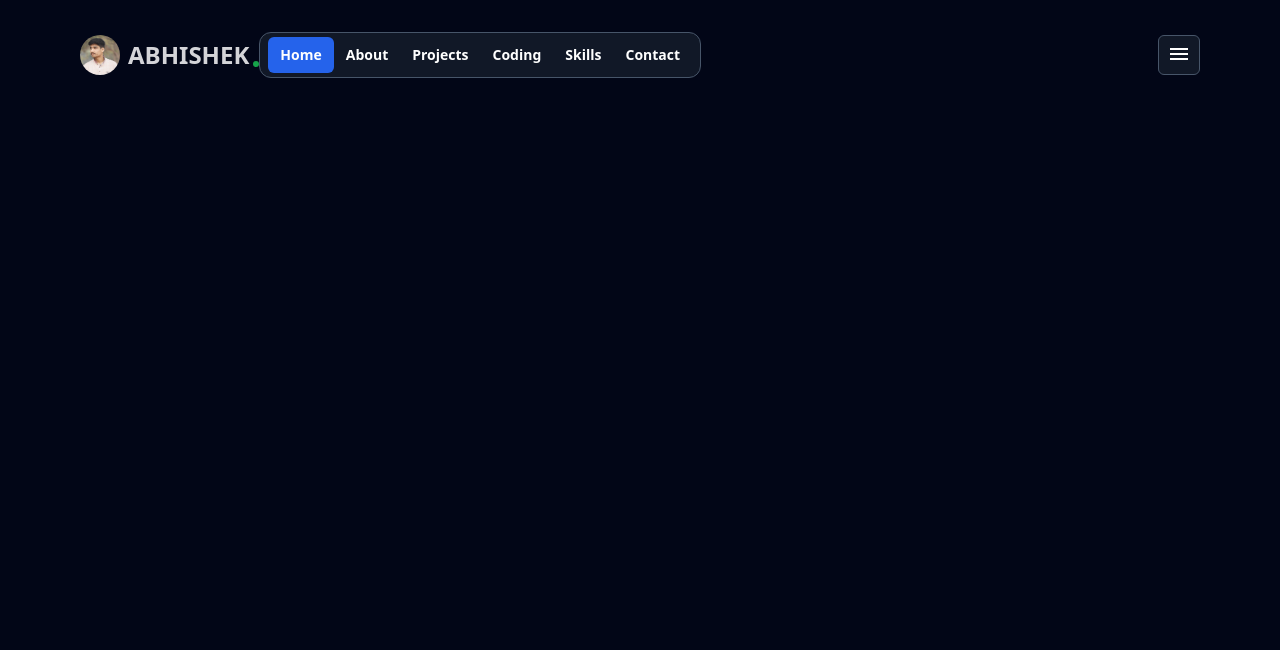
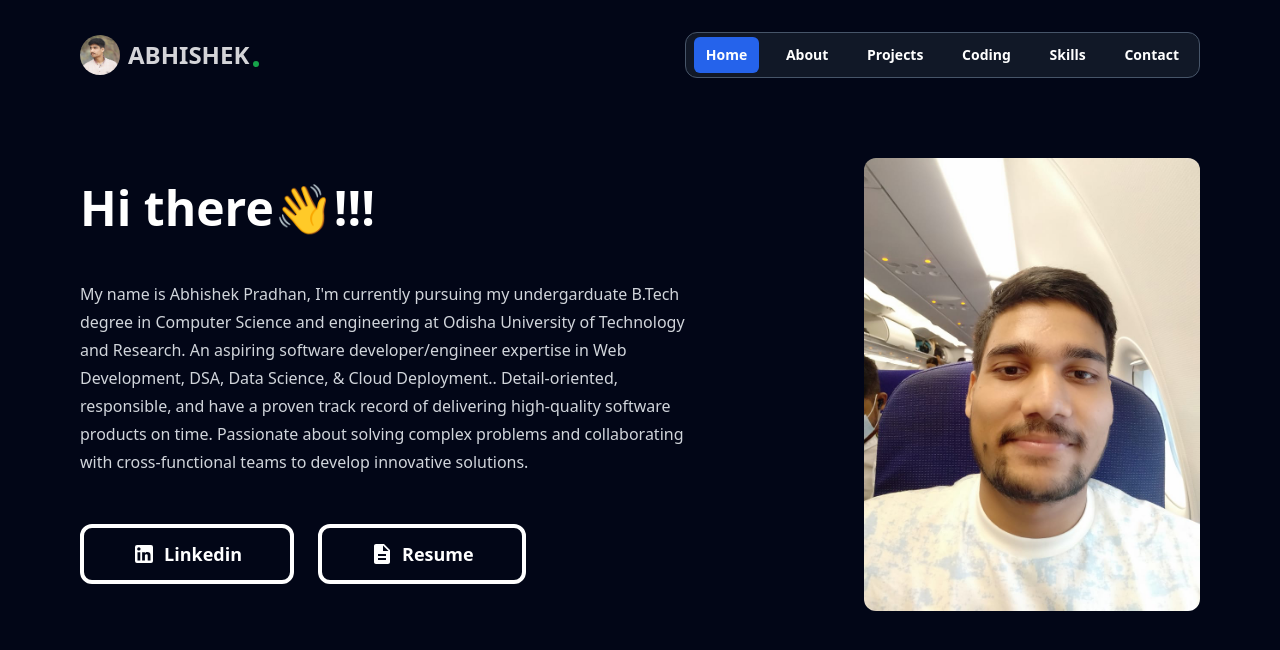
Before and after one commit to Abhishek-723/my-portfolio, a React (Create React App) app: page / in a window 1280 px wide. Shown: the top 650 px of the page. Built offline with nearby package versions, Linux system fonts and the light colour scheme.

Commit message:
Added banner section

```diff
--- a/src/App.js
+++ b/src/App.js
@@ -1,10 +1,12 @@
 import "./App.css";
+import Banner from "./Components/Banner";
 import Navbar from "./Components/Navbar";
 
 function App() {
   return (
     <div className="">
       <Navbar />
+      <Banner />
     </div>
   );
 }
--- /dev/null
+++ b/src/Components/Banner.js
@@ -0,0 +1,37 @@
+import React from "react";
+import LinkedInIcon from "@mui/icons-material/LinkedIn";
+import DescriptionIcon from "@mui/icons-material/Description";
+import BannerImage from "../Images/Banner.jpeg";
+
+const Banner = () => {
+  return (
+    <div className="text-white lg:px-20 px-8 py-12 w-full flex justify-between md:items-center items-start">
+      <div className="w-[55%]">
+        <div className="text-5xl font-bold">Hi there👋!!!</div>
+        <div className="text-md text-gray-300 my-12 leading-7">
+          My name is Abhishek Pradhan, I'm currently pursuing my undergarduate
+          B.Tech degree in Computer Science and engineering at Odisha University
+          of Technology and Research. An aspiring software developer/engineer
+          expertise in Web Development, DSA, Data Science, & Cloud Deployment..
+          Detail-oriented, responsible, and have a proven track record of
+          delivering high-quality software products on time. Passionate about
+          solving complex problems and collaborating with cross-functional teams
+          to develop innovative solutions.
+        </div>
+        <div className="flex">
+          <button className="px-12 py-3 border-4 border-white hover:bg-blue-700 rounded-xl text-lg font-semibold flex items-center">
+            <LinkedInIcon className="mr-2" />
+            Linkedin
+          </button>
+          <button className=" ml-6 px-12 py-3 border-4 border-white hover:bg-amber-500 rounded-xl text-lg font-semibold flex items-center">
+            <DescriptionIcon className="mr-2" />
+            Resume
+          </button>
+        </div>
+      </div>
+      <img src={BannerImage} alt="" className="w-[30%] rounded-xl" />
+    </div>
+  );
+};
+
+export default Banner;
--- a/src/Components/Navbar.js
+++ b/src/Components/Navbar.js
@@ -13,8 +13,8 @@ const Navbar = () => {
     setViewNav(!viewNav);
   };
   return (
-    <div className="w-full">
-      <div className="w-full flex lg:px-20 md:px-8 px-12 lg:py-8 py-4 justify-between md:items-center items-start">
+    <div className="w-full relative">
+      <div className="w-full flex lg:px-20 px-8 lg:py-8 py-4 justify-between md:items-center items-start">
         <div className="flex w-max items-center">
           <Avatar alt="" src={profilePhoto} />
           <p className="text-zinc-300 lg:text-2xl text-xl font-bold ml-2">
@@ -24,7 +24,7 @@ const Navbar = () => {
         </div>
         <div
           className={classnames(
-            "hidden w-[300px] lg:w-1/2 md:w-3/5 min-width-[300px] rounded-xl border border-slate-600 px-2 py-1 md:flex w-full justify-between items-center text-white bg-gray-900"
+            "hidden lg:w-[46%] md:w-3/5 min-width-[300px] rounded-xl border border-slate-600 px-2 py-1 md:flex justify-between items-center text-white bg-gray-900"
           )}
         >
           {navItems.map((item, index) => (
@@ -42,11 +42,11 @@ const Navbar = () => {
           ))}
         </div>
         <div
-          className="w-full flex flex-col items-end"
+          className="md:hidden w-full flex flex-col items-end"
           onClick={(e) => e.preventDefault()}
         >
           <div
-            className="border border-slate-600 px-2 pt-1 pb-2 text-white bg-gray-900 rounded-md w-max"
+            className="md:hidden border border-slate-600 px-2 pt-1 pb-2 text-white bg-gray-900 rounded-md w-max"
             onClick={handleNav}
           >
             {viewNav ? <CloseIcon /> : <MenuIcon />}
@@ -55,7 +55,7 @@ const Navbar = () => {
       </div>
       <div
         className={classnames(
-          " w-[400px]  mr-12 min-width-[200px] rounded-xl border border-slate-600 px-2 py-1 w-full text-white bg-gray-900 flex flex-col float-right",
+          " w-1/2 md:hidden absolute right-8 top-16 min-width-[200px] rounded-xl border border-slate-600 px-2 py-1 w-full text-white bg-gray-900 flex flex-col float-right",
           {
             hidden: viewNav === false,
             block: viewNav === true,
```
Also changed, not shown: src/Images/Banner.jpeg (added).
